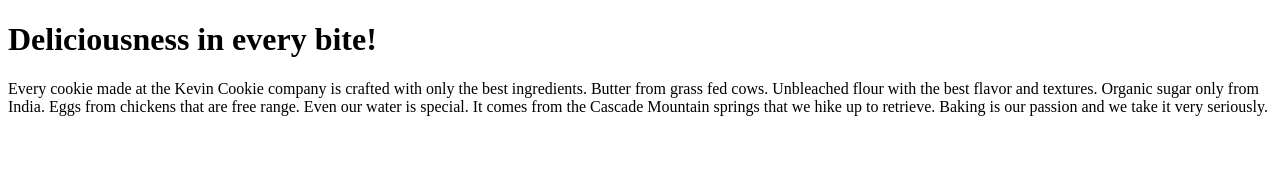
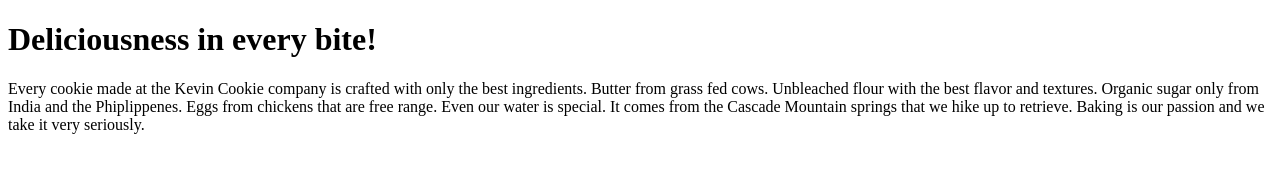
Before and after one commit to sanjayk30/KevinCookieCompany.com, a plain HTML site: page index.htm in a window 1280 px wide. Drawn offline with Linux system fonts and the light colour scheme.

Commit message:
Update index.htm

```diff
--- a/index.htm
+++ b/index.htm
@@ -3,7 +3,7 @@
 <body>
 
 <h1>Deliciousness in every bite!</h1>
-<p>Every cookie made at the Kevin Cookie company is crafted with only the best ingredients. Butter from grass fed cows. Unbleached flour with the best flavor and textures. Organic sugar only from India. Eggs from chickens that are free range. Even our water is special. It comes from the Cascade Mountain springs that we hike up to retrieve. Baking is our passion and we take it very seriously.</p>
+<p>Every cookie made at the Kevin Cookie company is crafted with only the best ingredients. Butter from grass fed cows. Unbleached flour with the best flavor and textures. Organic sugar only from India and the Phiplippenes. Eggs from chickens that are free range. Even our water is special. It comes from the Cascade Mountain springs that we hike up to retrieve. Baking is our passion and we take it very seriously.</p>
 
 </body>
 </html>
```
